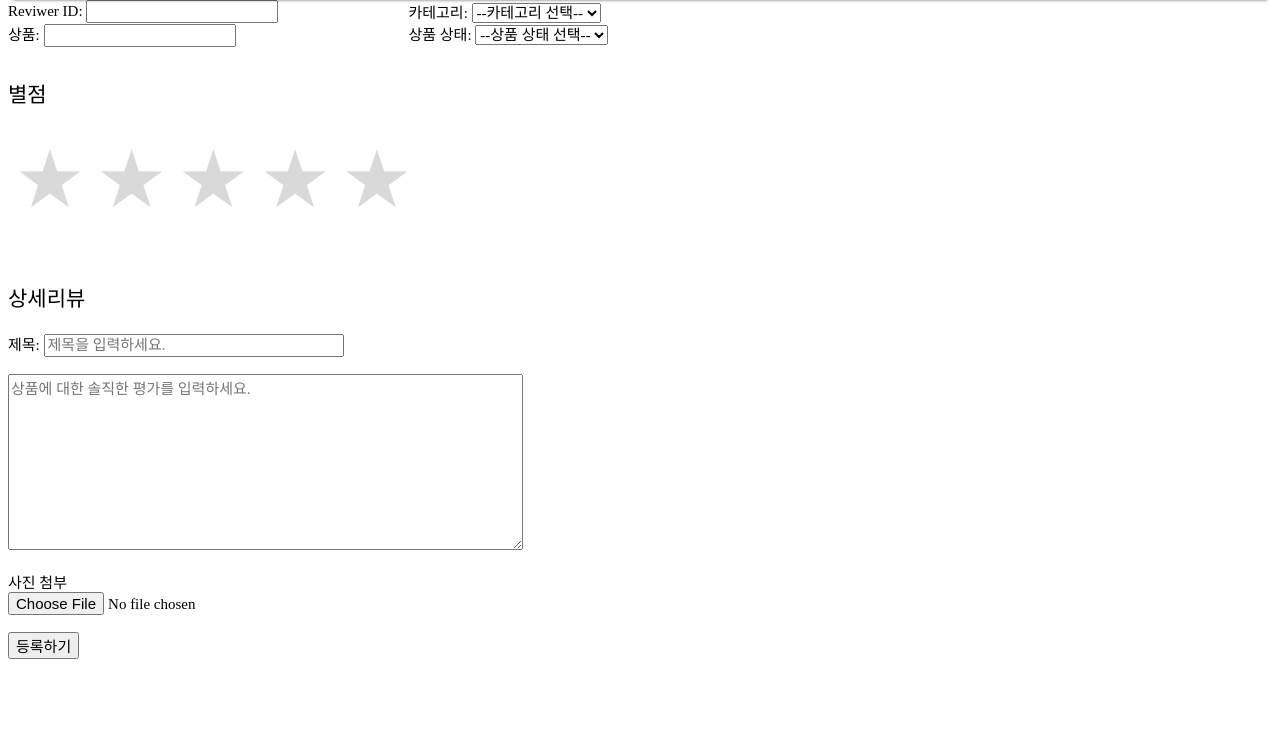
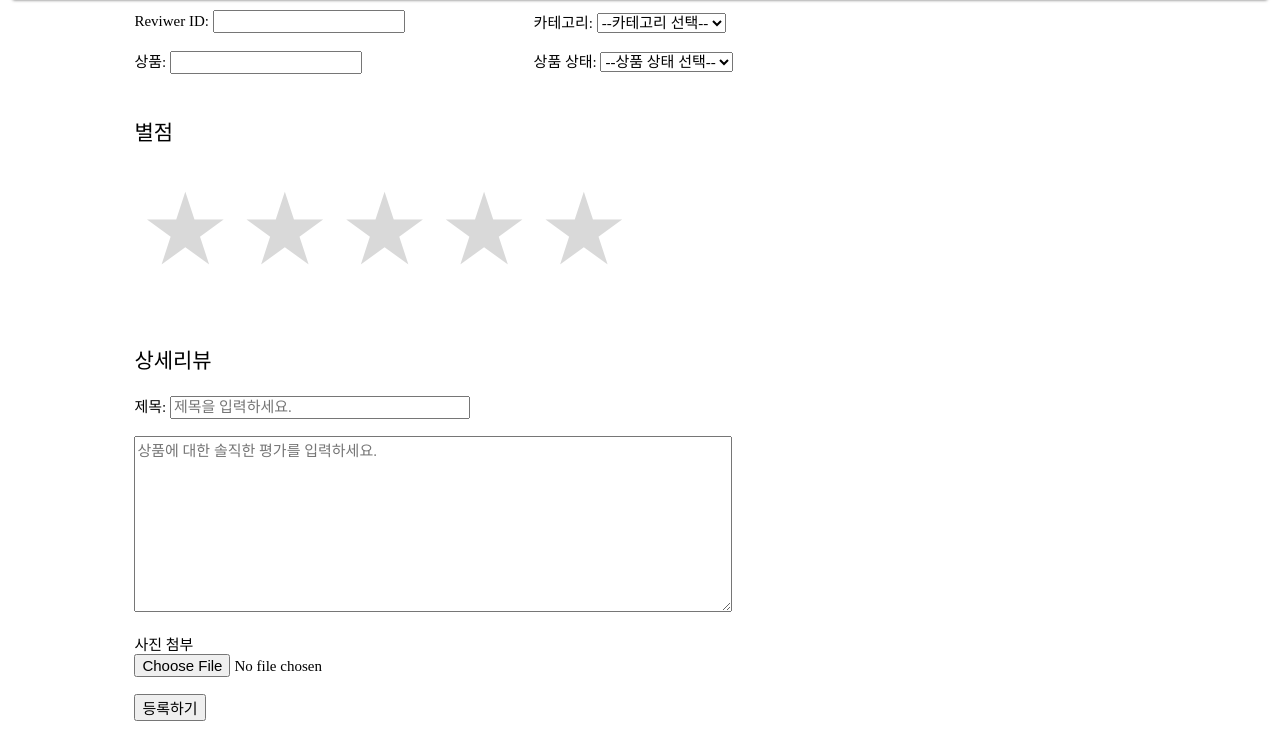
Before and after one commit to jwayj/OSPGoHome, a Flask app: page /reg_reviews in a window 1280 px wide. Shown: the part 189-935 px from the top of the page. Before the commit the page ends 848 px from the top, so only its background shows below. Run offline with Flask 3, Linux system fonts and the light colour scheme; some libraries are stand-ins or nearby versions; some web fonts are replaced.

Commit message:
Auto stash before merge of "formerge" and "origin/formerge"
별점 기능/화면 배치 추가

```diff
--- a/static/style.css
+++ b/static/style.css
@@ -154,6 +154,12 @@ h2 {
 .pagination .unavailable {
     display: none;
 }
+/*글자 크기*/
+.title{
+    font-size: 21px;
+}
+
+/*별점*/
 .star-rate{
     display: flex;
 }
@@ -164,16 +170,27 @@ h2 {
 .star::after{
     content: '★';
     color: #D9D9D9;
-    font-size: 80px;
+    font-size: 100px;
+}
+.star:hover::after{
+    content: '★';
+    color: gold;
+}
+.star:has(~ .star:hover)::after{
+    color:gold;
+    content: '★';
 }
 .star:checked::after,
 .star:has(~ .star:checked)::after{
-    color:gold;
     content: '★';
+    color: gold;
 }
-.title{
-    font-size: 21px;
+.star:hover ~ .star::after{
+    content: '★';
+    color: #D9D9D9;
 }
+
+/*요소 배치*/
 .reviewTitle{
     width: 300px;
 }
@@ -181,21 +198,29 @@ h2 {
 .form-row1{
     display: inline-block;
     margin-right: 10%;
-    margin-bottom: 10px;
+    margin-bottom: 1%;
 }
 .form-row2{
     display: inline-block;
-    margin-right: 20%;
-    margin-bottom: 10px;
+    padding: 1%;
+    margin-right: 10%;
+    margin-bottom: 1%;
 }
 .reviewId{
-    padding-bottom: 10%;
+    padding-bottom: 1%;
 }
 .category{
-    padding-bottom: 10%;
+    padding-bottom: 1%;
+}
+.reg_reviews{
+    padding-left: 10%;
 }
 
 
+.register_review{
+    display: inline-block;
+    margin-right: none;
+}
 
 .filter-bar {
     display: flex;
--- a/templates/reg_reviews.html
+++ b/templates/reg_reviews.html
@@ -1,11 +1,12 @@
 {% extends "index.html" %}
  {% block section %}
-<form>
+<form class="reg_reviews">
 <div class="form-row1">
     <div>
     <label for="reviwerId" class="reviewId">Reviwer ID: </label>
     <input type="text" name="reviwerId" id="reviwerId" required>
     </div>
+    <br>
     <div>
     <label for="goods" class="goods">상품: </label>
     <input type="text" name="goods" id="goods">
@@ -23,6 +24,7 @@
        <option value="others">기타</option>
     </select>
     </div>
+    <br>
     <div>
     <label for="select-status", class="status">상품 상태: </label>
     <select id="select-status" name="status">
@@ -50,7 +52,7 @@
     <label for="reviewTitle">제목: </label>
     <input type="text" class="reviewTitle" name="reviewTitle" id="reviewTitle" placeholder="제목을 입력하세요." required><br><br>
     <label for="review"></label>
-    <textarea name="review" cols="60" rows="10" placeholder="상품에 대한 솔직한 평가를 입력하세요."></textarea>
+    <textarea name="review" cols="70" rows="10" placeholder="상품에 대한 솔직한 평가를 입력하세요."></textarea>
  </div>
  <br>
  <div>
```
